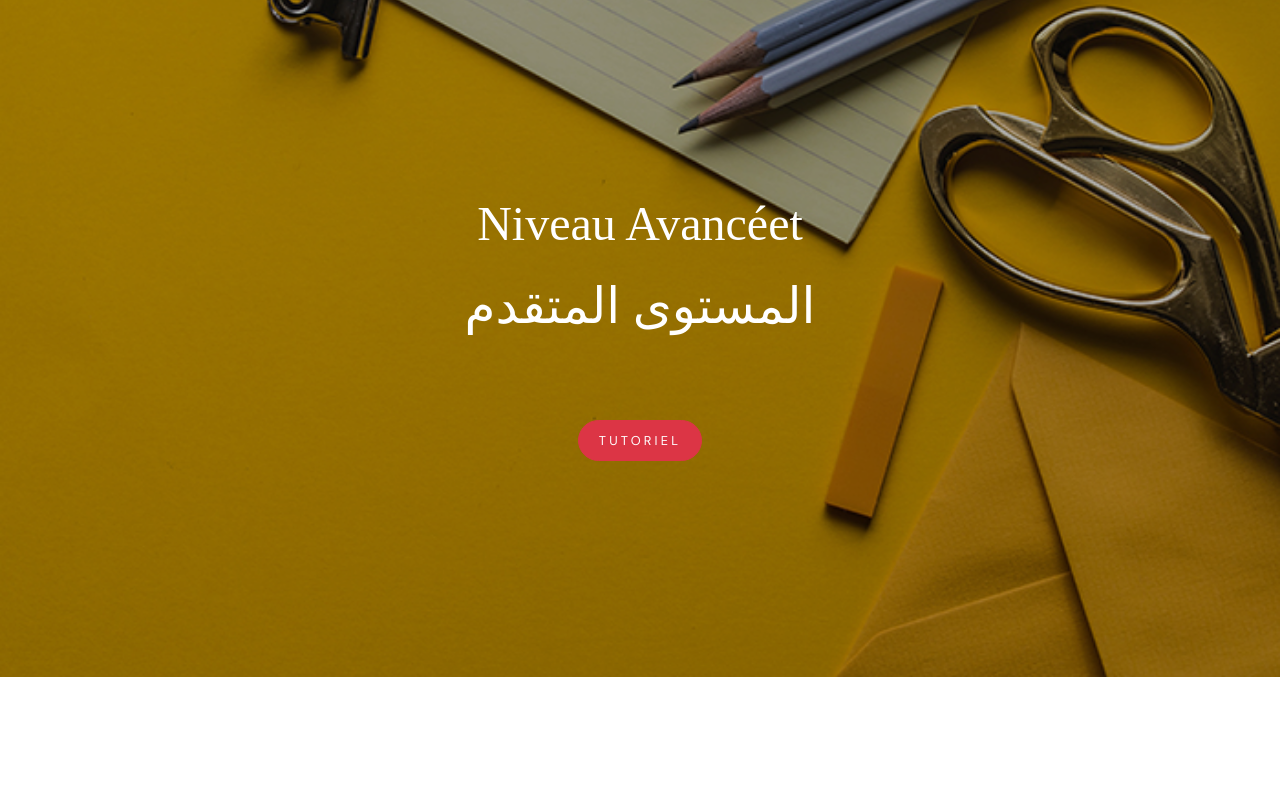
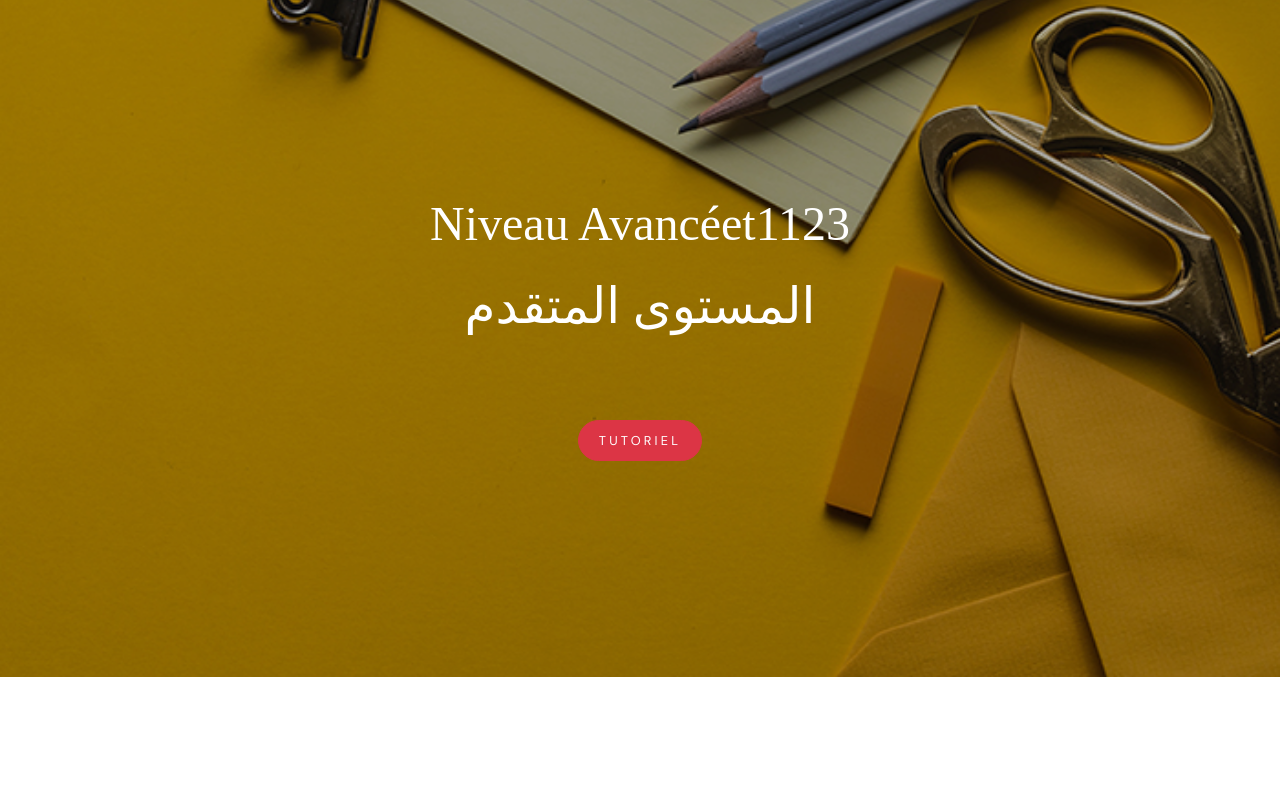
Before and after one commit to elcomaroc/avance, a plain HTML site: page index.html in a window 1280 px wide. Shown: the top 786 px of the page. Drawn offline with Linux system fonts and the light colour scheme; files whose address does not match are found by name.

Commit message:
site commit

```diff
--- a/index.html
+++ b/index.html
@@ -83,7 +83,7 @@
         <div class="container">
           <div class="row align-items-center justify-content-center text-center">
             <div class="col-md-7">
-              <h1 class="mb-3" style="font-family: Bradley Hand ITC">Niveau Avancéet</h1>
+              <h1 class="mb-3" style="font-family: Bradley Hand ITC">Niveau Avancéet1123</h1>
 
               <p lang="ar" style="font-size: 50px;font-family: 'Amiri'">  المستوى المتقدم    </p>
 
```
